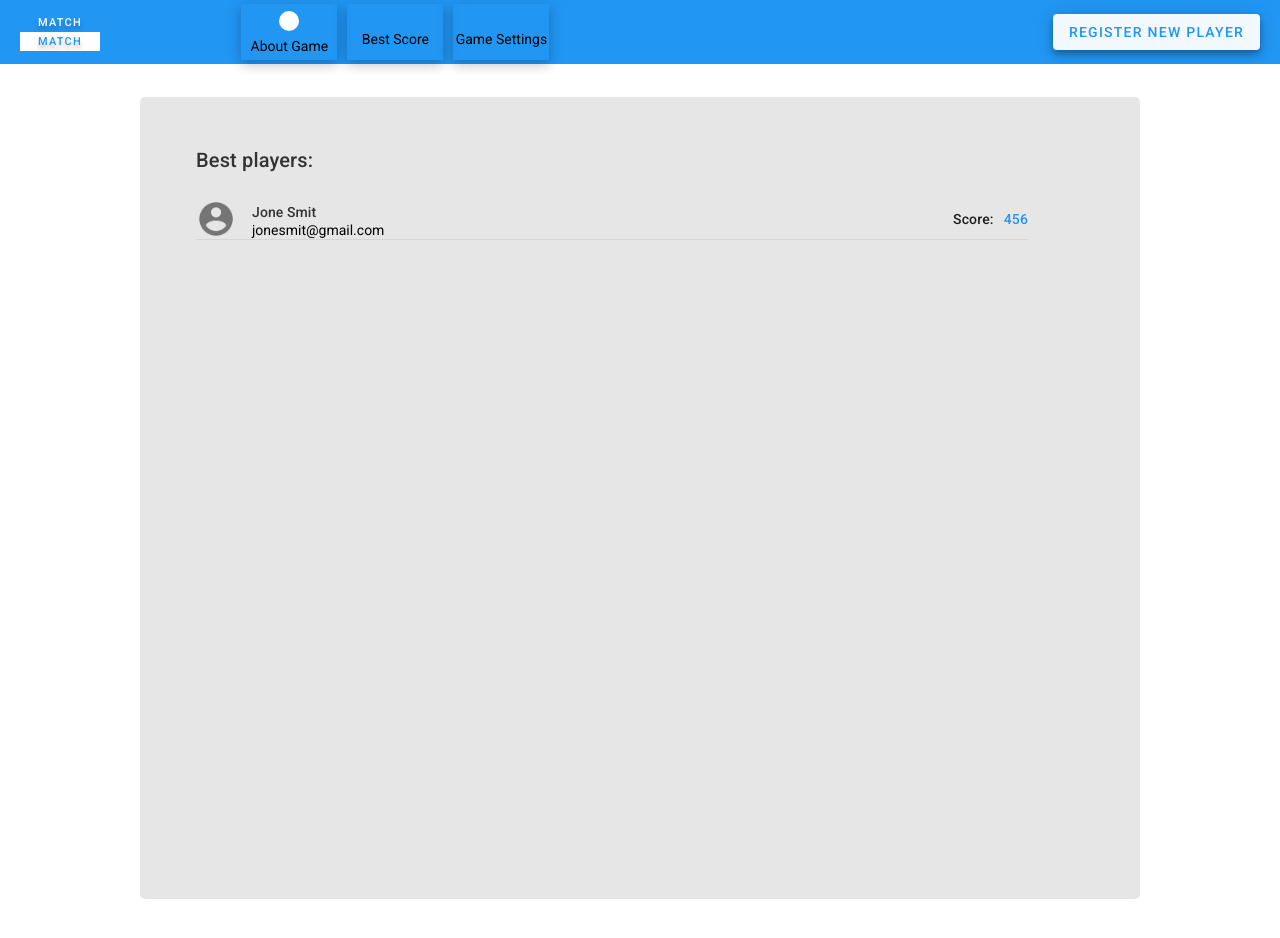
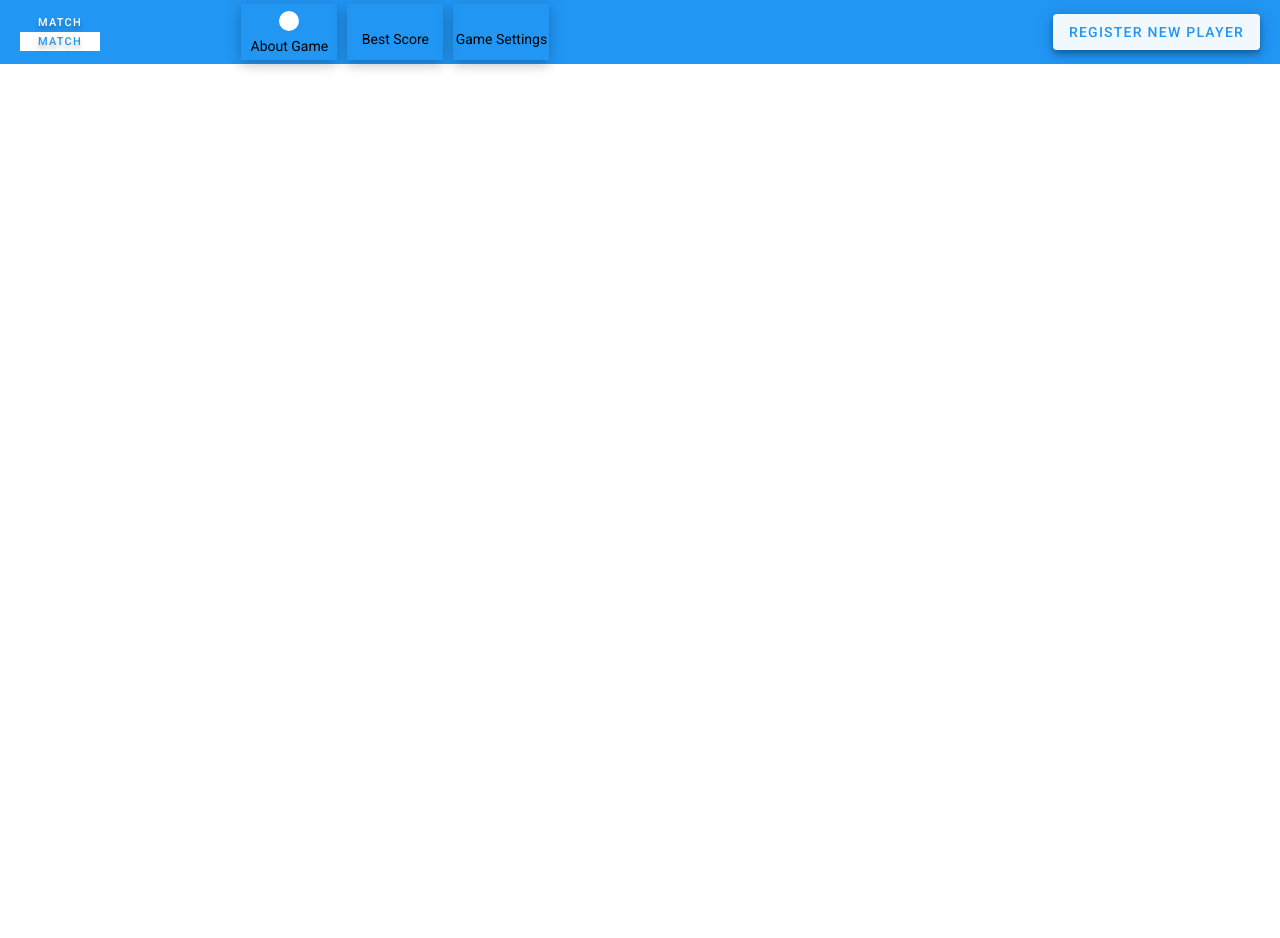
Before and after one commit to akurlovich/match-match-game, a website built with webpack: page src/index.html in a window 1280 px wide. Built offline with nearby package versions, Linux system fonts and the light colour scheme; files whose address does not match are found by name.

Commit message:
feat: header js

```diff
--- a/src/index.html
+++ b/src/index.html
@@ -7,47 +7,9 @@
   <title>Match-match-game</title>
 </head>
 <body>
-  <div class="wrapper">
-    <header>
-      <div class="header__wrapper">
-        <div class="header__container">
-          <div class="header__logo">
-            <div class="logo__text logo__text--up">
-              <p>match</p>
-            </div>
-            <div class="logo__text logo__text--down">
-              <p>match</p>
-            </div>
-          </div>
-          <nav class="header__nav">
-            <ul class="nav__list">
-              <a href="/" id="about_page" data-link>
-                <li href="/" class="list__item" data-link>
-                  <img href="/" src="./images/about.svg" alt="" data-link>
-                  <p href="/" data-link>About Game</p>
-                </li>
-              </a>
-              <a href="/best_score" id="register_page" data-link>
-                <li href="/best_score" class="list__item" data-link>
-                  <img href="/best_score" src="./images/score.svg" alt="" data-link>
-                  <p href="/best_score" data-link>Best Score</p>
-                </li>
-              </a>
-              <a href="/settings" data-link>
-                <li href="/settings" class="list__item" data-link>
-                  <img href="/settings" src="./images/settings.svg" alt="" data-link>
-                  <p href="/settings" data-link>Game Settings</p>
-                </li>
-              </a>
-            </ul>
-          </nav>
-          <button class="header__button">
-            register new player
-          </button>
-        </div>
-      </div>
-    </header>
-    <main class="main__container" id="main__container">
+  <div class="wrapper" id="wrapper">
+
+    <!-- <main class="main__container" id="main__container"> -->
 
     </main>
   </div>
--- a/src/scss/header.scss
+++ b/src/scss/header.scss
@@ -73,6 +73,11 @@
 }
 
 .header__button {
+  align-items: center;
+  display: flex;
+  justify-content: center;
+  cursor: pointer;
+
   width: 207px;
   height: 36px;
   background-color: #F2F9FE;
--- a/src/ts/best-score_page/best-cscore_blocks.ts
+++ b/src/ts/best-score_page/best-cscore_blocks.ts
@@ -20,7 +20,7 @@ export class BestScoreBlocks extends Control {
         <div class="score-block__text">Score:</div>
         <div class="score-block__score">456</div>
       </div>
-      `
+      `;
 
   }
 //-------about__registration------
--- a/src/ts/best-score_page/best_score_wrapper.ts
+++ b/src/ts/best-score_page/best_score_wrapper.ts
@@ -18,7 +18,7 @@ export class BestScoreWrapper extends Control {
 
     this.bestScoreBlock = new BestScoreBlocks(this.element, 'div', 'best-score__block');
     this.element.appendChild(this.bestScoreBlock.element);
-    console.log(this.bestScoreBlock.element);
+    // console.log(this.bestScoreBlock.element);
 
   }
 }
--- /dev/null
+++ b/src/ts/header/header_btns.ts
@@ -0,0 +1,15 @@
+import { Control } from "../controls";
+
+export class HeaderRegBtn extends Control {
+
+  constructor(
+    parentNode: HTMLElement,
+    tagName = "button",
+    className = "header__button",
+    ) {
+    super(parentNode);
+    this.element.className = className;
+    this.element.textContent = 'register new player';
+
+  }
+}
--- /dev/null
+++ b/src/ts/header/header_links.ts
@@ -0,0 +1,35 @@
+import { Control } from "../controls";
+
+export class HeaderLinks extends Control {
+  srcLink: string;
+  textLink: string;
+  hrefLink: string;
+
+  constructor(
+    parentNode: HTMLElement,
+    tagName = "a",
+    // className = "",
+    // content = "",
+    srcLink = '',
+    textLink = '',
+    hrefLink = ''
+
+    ) {
+    super(parentNode, tagName);
+    this.srcLink = srcLink;
+    this.textLink = textLink;
+    this.hrefLink = hrefLink;
+
+    this.element.setAttribute('href', `${hrefLink}`);
+    this.element.dataset.link = '';
+
+    this.element.innerHTML = `
+      <li href=${hrefLink} class="list__item" data-link>
+        <img href=${hrefLink} src="${srcLink}" alt="" data-link>
+        <p href=${hrefLink} data-link>${textLink}</p>
+      </li>
+      `;
+
+
+  }
+}
--- /dev/null
+++ b/src/ts/header/header_logo.ts
@@ -0,0 +1,22 @@
+import { Control } from "../controls";
+
+export class HeaderLogo extends Control {
+
+  constructor(
+    parentNode: HTMLElement,
+    tagName = "div",
+    className = "header__logo",
+    ) {
+    super(parentNode);
+    this.element.className = className;
+    this.element.innerHTML = `
+      <div class="logo__text logo__text--up">
+        <p>match</p>
+      </div>
+      <div class="logo__text logo__text--down">
+        <p>match</p>
+      </div>
+      `;
+
+  }
+}
--- /dev/null
+++ b/src/ts/header/header_nav.ts
@@ -0,0 +1,33 @@
+import { Control } from "../controls";
+import { HeaderRegBtn } from "./header_btns";
+import { HeaderLinks } from "./header_links";
+
+export class HeaderNavigation extends Control {
+  navUl: Control;
+  navLinkAbout: HeaderLinks;
+  navLinkScore: HeaderLinks;
+  navLinkSettings: HeaderLinks;
+
+  constructor(
+    parentNode: HTMLElement,
+    tagName = "nav",
+    className = "header__nav",
+    ) {
+    super(parentNode);
+    this.element.className = className;
+//!---ul---
+    this.navUl = new Control(this.element, 'ul', 'nav__list');
+    this.element.appendChild(this.navUl.element);
+//!--links----
+    this.navLinkAbout = new HeaderLinks(this.element, 'a', './images/about.svg', 'About Game', '/');
+    this.navUl.element.appendChild(this.navLinkAbout.element);
+
+    this.navLinkScore = new HeaderLinks(this.element, 'a', './images/score.svg', 'Best Score', '/best_score');
+    this.navUl.element.appendChild(this.navLinkScore.element);
+
+    this.navLinkSettings = new HeaderLinks(this.element, 'a', './images/settings.svg', 'Game Settings', '/settings');
+    this.navUl.element.appendChild(this.navLinkSettings.element);
+
+
+  }
+}
--- /dev/null
+++ b/src/ts/header/header_wrapper.ts
@@ -0,0 +1,40 @@
+import { Control } from "../controls";
+import { HeaderRegBtn } from "./header_btns";
+import { HeaderLogo } from "./header_logo";
+import { HeaderNavigation } from "./header_nav";
+
+export class HeaderWrapper extends Control {
+  headerContainer: Control;
+  headerLogo: HeaderLogo;
+  headerNav: HeaderNavigation;
+  btnReg: HeaderRegBtn;
+
+  constructor(
+    parentNode: HTMLElement,
+    tagName = "div",
+    className = "header__wrapper",
+    ) {
+    super(parentNode);
+    this.element.className = className;
+
+    this.headerContainer = new Control(this.element, 'div', 'header__container');
+    this.element.prepend(this.headerContainer.element);
+
+    this.headerLogo = new HeaderLogo(this.headerContainer.element);
+    this.headerContainer.element.appendChild(this.headerLogo.element);
+
+    this.headerNav = new HeaderNavigation(this.element);
+    this.headerContainer.element.appendChild(this.headerNav.element);
+
+    //!--btn---
+    this.btnReg = new HeaderRegBtn(this.element);
+    this.headerContainer.element.appendChild(this.btnReg.element);
+
+
+  }
+
+
+
+
+
+}
--- a/src/ts/main.ts
+++ b/src/ts/main.ts
@@ -11,15 +11,16 @@ import { SelectBlock } from './settings_page/select_block';
 import { SelectWrapper } from './settings_page/wrapper';
 import { ModalRegisterWrapper } from './modal_window_registration/modal_wrapper_reg';
 import { BestScoreWrapper } from './best-score_page/best_score_wrapper';
+import { HeaderWrapper } from './header/header_wrapper';
 
 'use strict()';
 
 // routerMain();
 
 //!---best score---
-const innerWrapper = document.getElementById('main__container');
+const innerWrapper = document.getElementById('wrapper');
 if (!innerWrapper) throw Error ('No app found!!!');
-const modalRegWin = new BestScoreWrapper(innerWrapper);
+const modalRegWin = new HeaderWrapper(innerWrapper);
 
 //!-модалка с регистрацией--
 
```
Also changed, not shown: src/header.html (added, +39 -0 lines).
